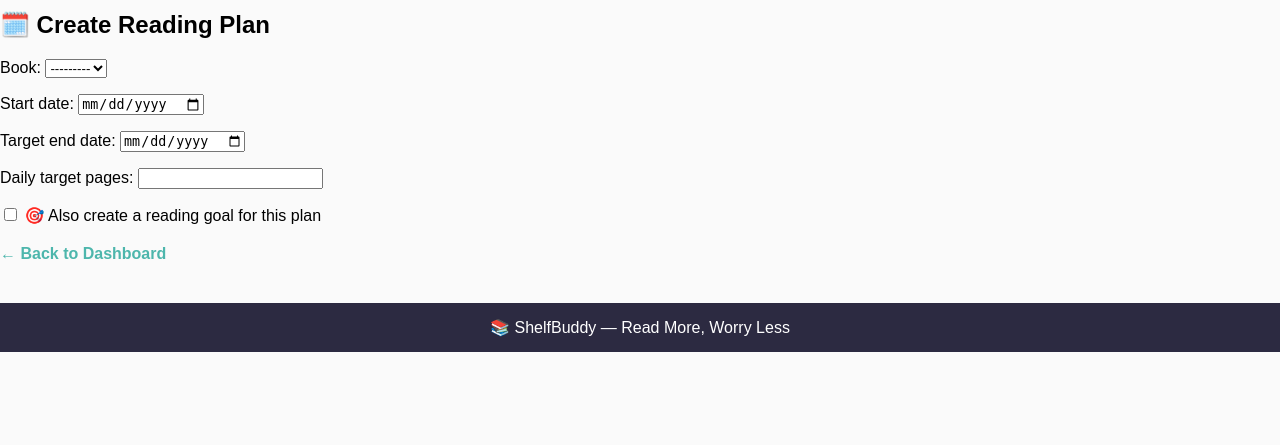
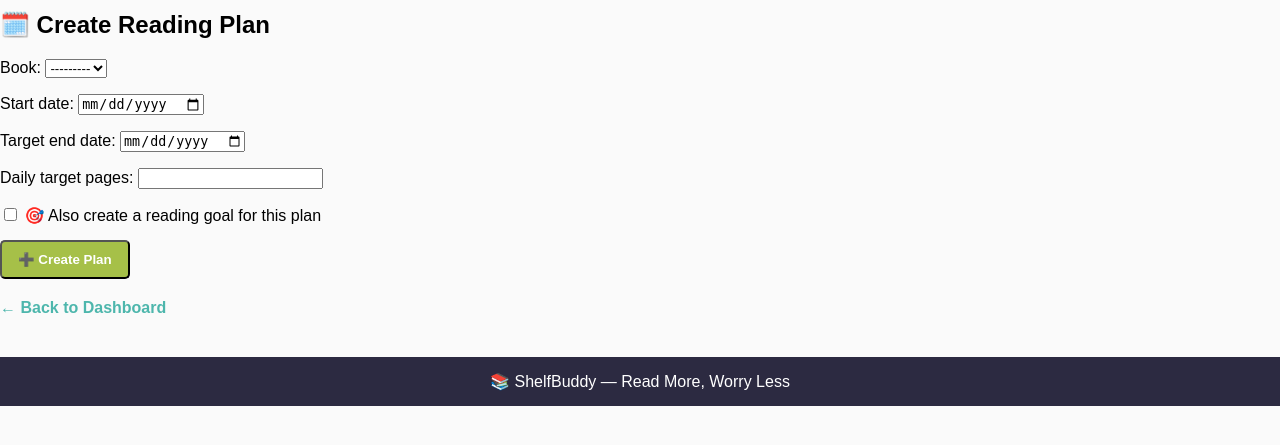
Before and after one commit to bgwinston/shelfBuddy, a Django app: page /reading/create/ in a window 1280 px wide. Shown: the part 340-785 px from the top of the page. Run offline with Django 3.2, Linux system fonts and the light colour scheme; the visitor is signed in with stand-in values (Sample User, id 1); data that the repository does not hold is empty.

Commit message:
Update to create plan view.

```diff
--- a/shelfbuddy_backend/reading/templates/reading/create_plan.html
+++ b/shelfbuddy_backend/reading/templates/reading/create_plan.html
@@ -16,6 +16,7 @@
       🎯 Also create a reading goal for this plan
     </label>
 
+    <button type="submit" class="button" style="margin-top: 15px;">➕ Create Plan</button>
   </form>
 
   <a href="{% url 'reading_dashboard' %}" class="back-to-dashboard">← Back to Dashboard</a>
```
